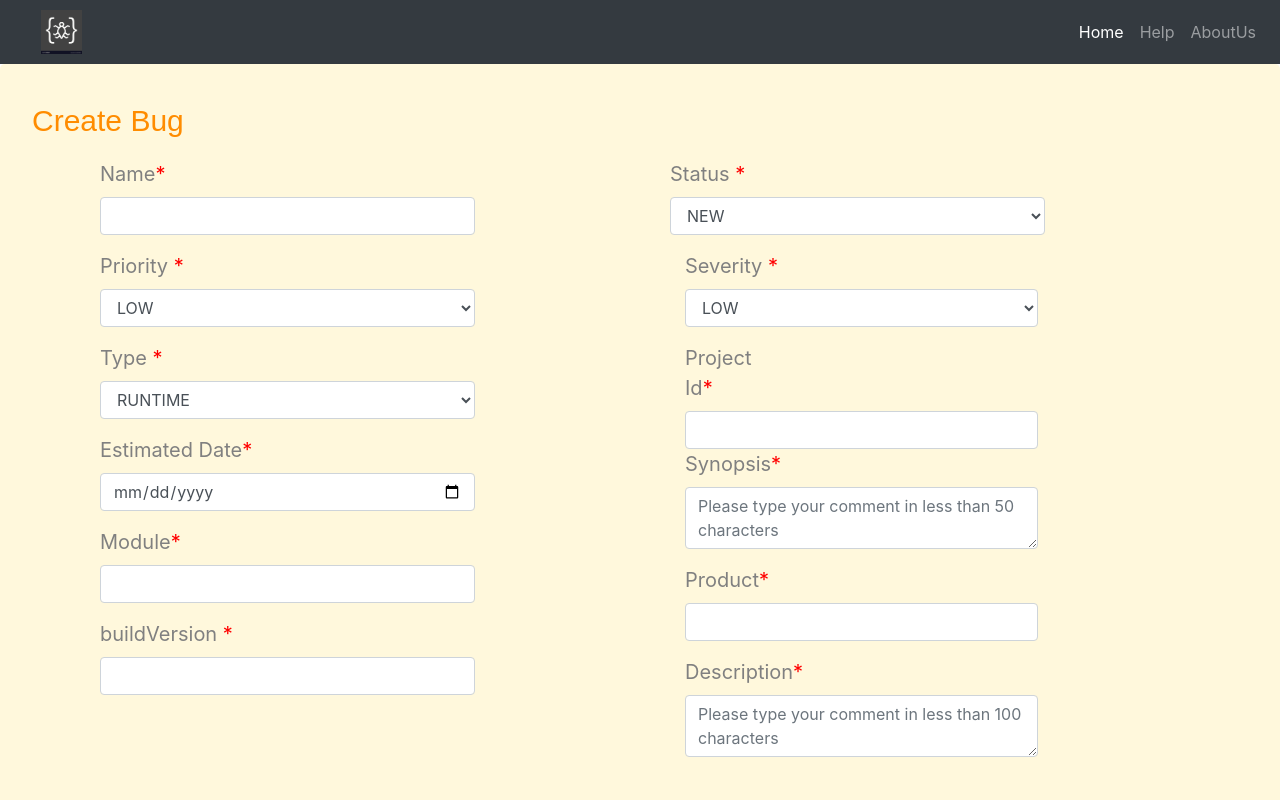
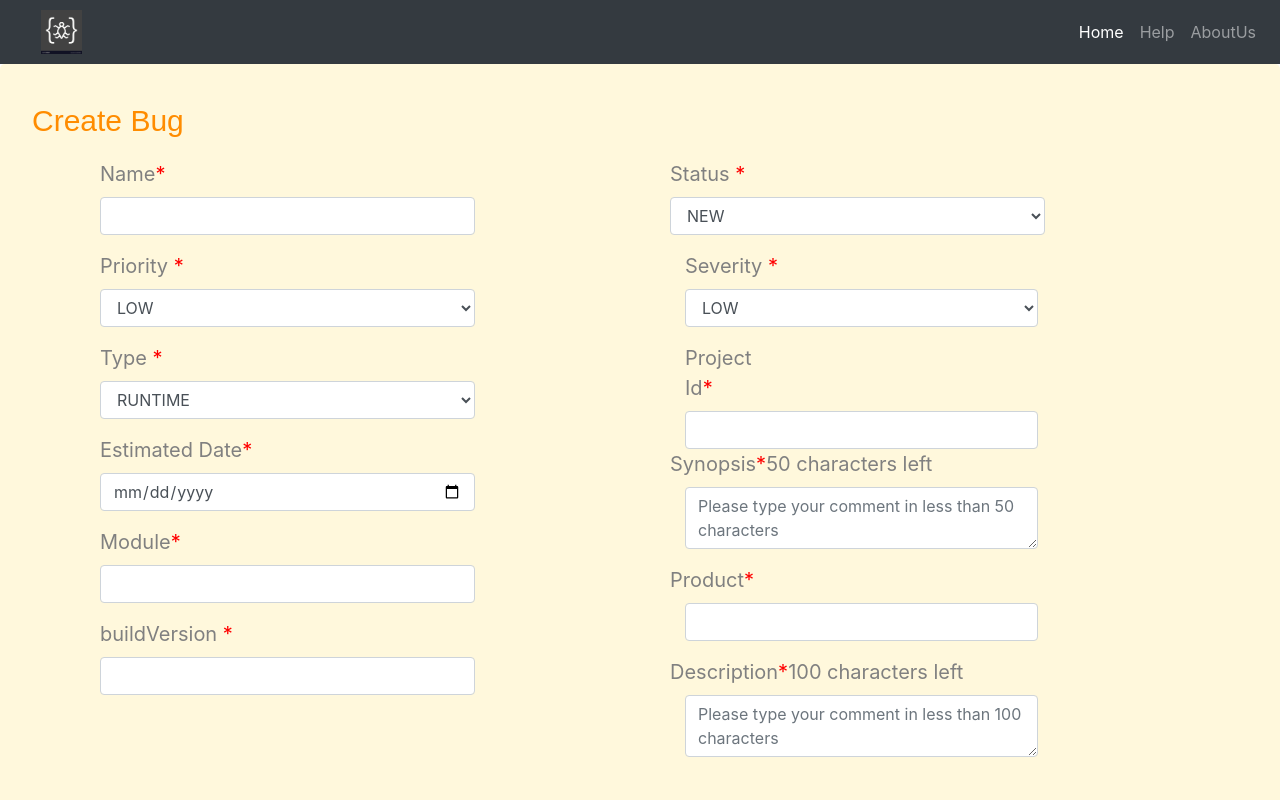
Before and after one commit to IBM-Training1/Angular-BTSComplete, an Angular app: page /create in a window 1280 px wide. Shown: the top 800 px of the page. Built offline with nearby package versions, Linux system fonts and the light colour scheme.

Commit message:
characters left span added

```diff
--- a/src/app/create-bug/create-bug.component.html
+++ b/src/app/create-bug/create-bug.component.html
@@ -123,25 +123,25 @@
 							</div>
 
 							<div class="form-group">
-								<label class="control-label col-sm-3 col-md-offset-2" for="pwd">Synopsis<span style="color:red">*</span><span class="remaning" style="color:black">{{remainingText}}</span></label>
+								<label class="control-label col-sm-15 col-md-offset-15" for="pwd">Synopsis<span style="color:red">*</span><span >{{50-bug.synopsis.length}} characters left</span></label>
 								<div class="col-sm-9">
 									<textarea minlength="5" maxlength="50" class="form-control"
-                    placeholder="Please type your comment in less than 50 characters" id="synopsis"  [(ngModel)]='bug.synopsis'(ngModelChange)="valueChange(bug.synopsis.length)" name="synopsis" required
+                    placeholder="Please type your comment in less than 50 characters" id="synopsis"  [(ngModel)]='bug.synopsis' name="synopsis" required
                     rows="2"></textarea>
 								</div>
 							</div>
 							<div class="form-group">
-								<label class="control-label col-sm-3 col-md-offset-2" for="pwd">Product<span style="color:red">*</span></label>
+								<label class="control-label col-sm-15 col-md-offset-15" for="pwd">Product<span style="color:red">*</span></label>
 								<div class="col-sm-9">
 									<input type="text" class="form-control" id="product" [(ngModel)]='bug.product'
 										 name="product" required>
 								</div>
 							</div>
 							<div class="form-group">
-								<label class="control-label col-sm-3 col-md-offset-4" for="pwd">Description<span style="color:red">*</span><span class="remaning" style="color:black">{{remainingText1}}</span></label>
+								<label class="control-label col-sm-15 col-md-offset-15" for="pwd">Description<span style="color:red">*</span><span >{{100-bug.description.length}} characters left</span></label>
 								<div class="col-sm-9">
 									<textarea minlength="5" maxlength="100" class="form-control"
-                    placeholder="Please type your comment in less than 100 characters" id="description" [(ngModel)]='bug.description'(ngModelChange)="valueChange1(bug.description.length)" name="description" required
+                    placeholder="Please type your comment in less than 100 characters" id="description" [(ngModel)]='bug.description' name="description" required
                     rows="2"></textarea>
 								</div>
 							</div>
--- a/src/app/update-bug/update-bug.component.html
+++ b/src/app/update-bug/update-bug.component.html
@@ -165,7 +165,7 @@
 
             <div class="form-group">
               <label class="control-label col-sm-20 col-md-offset-15" for="pwd">Synopsis<span
-                  style="color:red">*</span></label>
+                  style="color:red">*</span><span >{{50-bug.synopsis.length}} characters left</span></label>
               <div class="col-sm-9">
                 <textarea [(ngModel)]='bug.synopsis' minlength="5" maxlength="50" class="form-control"
                   placeholder="Please type your comment in less than 50 characters" id="synopsis" name="synopsis"
@@ -175,7 +175,7 @@
 
             <div class="form-group">
               <label class="control-label col-sm-20 col-md-offset-15" for="pwd">Description<span
-                  style="color:red">*</span></label>
+                  style="color:red">*</span><span >{{100-bug.description.length}} characters left</span></label>
               <div class="col-sm-9">
                 <textarea [(ngModel)]='bug.description' minlength="5" maxlength="100" class="form-control"
                   placeholder="Please type your comment in less than 100 characters" id="description" name="description"
```
